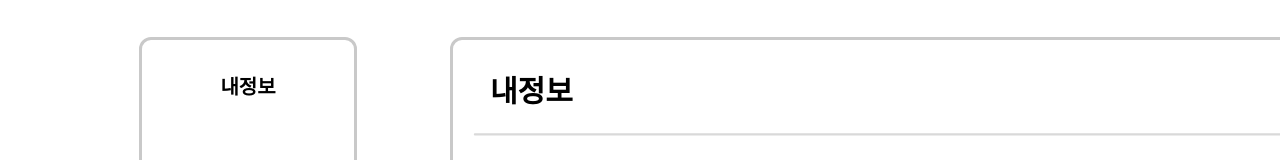
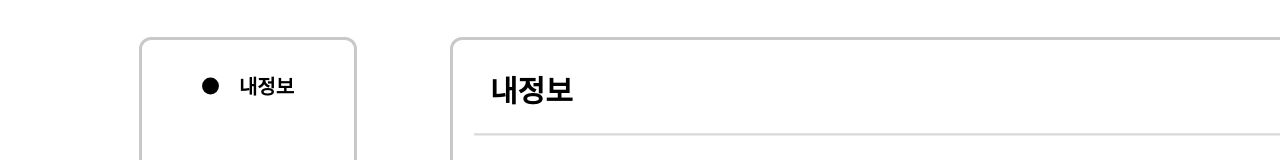
Before and after one commit to Alpha-e-Um/Frontend, a React (Create React App) app: page / in a window 1280 px wide. Shown: the part 164-324 px from the top of the page. Built offline with nearby package versions, Linux system fonts and the light colour scheme.

Commit message:
feature. 마이페이지 즐겨찾기 동그란거 추가

```diff
--- a/src/components/MyPageSideBar/myPageSideBar.js
+++ b/src/components/MyPageSideBar/myPageSideBar.js
@@ -1,4 +1,5 @@
 import { useState } from "react";
+import { ReactComponent as CheckCircleOn } from "../../assets/myPage/Circle.svg";
 import { Title, Container, SelectPage, NotSelectPage } from "./styles";
 
 const MyPageSideBar = (props) => {
@@ -18,7 +19,18 @@ const MyPageSideBar = (props) => {
           const ItemComponent = curPage === index ? SelectPage : NotSelectPage;
 
           return (
-            <ItemComponent key={index} onClick={() => sideButtonClick(index)}>
+            <ItemComponent
+              key={index}
+              onClick={() => sideButtonClick(index)}
+              style={{
+                display: "flex",
+                alignItems: "center",
+                justifyContent: "center",
+              }}
+            >
+              {curPage === index && (
+                <CheckCircleOn style={{ marginRight: "20px" }} />
+              )}
               {item}
             </ItemComponent>
           );
```
Also changed, not shown: src/assets/myPage/Circle.svg (added).
